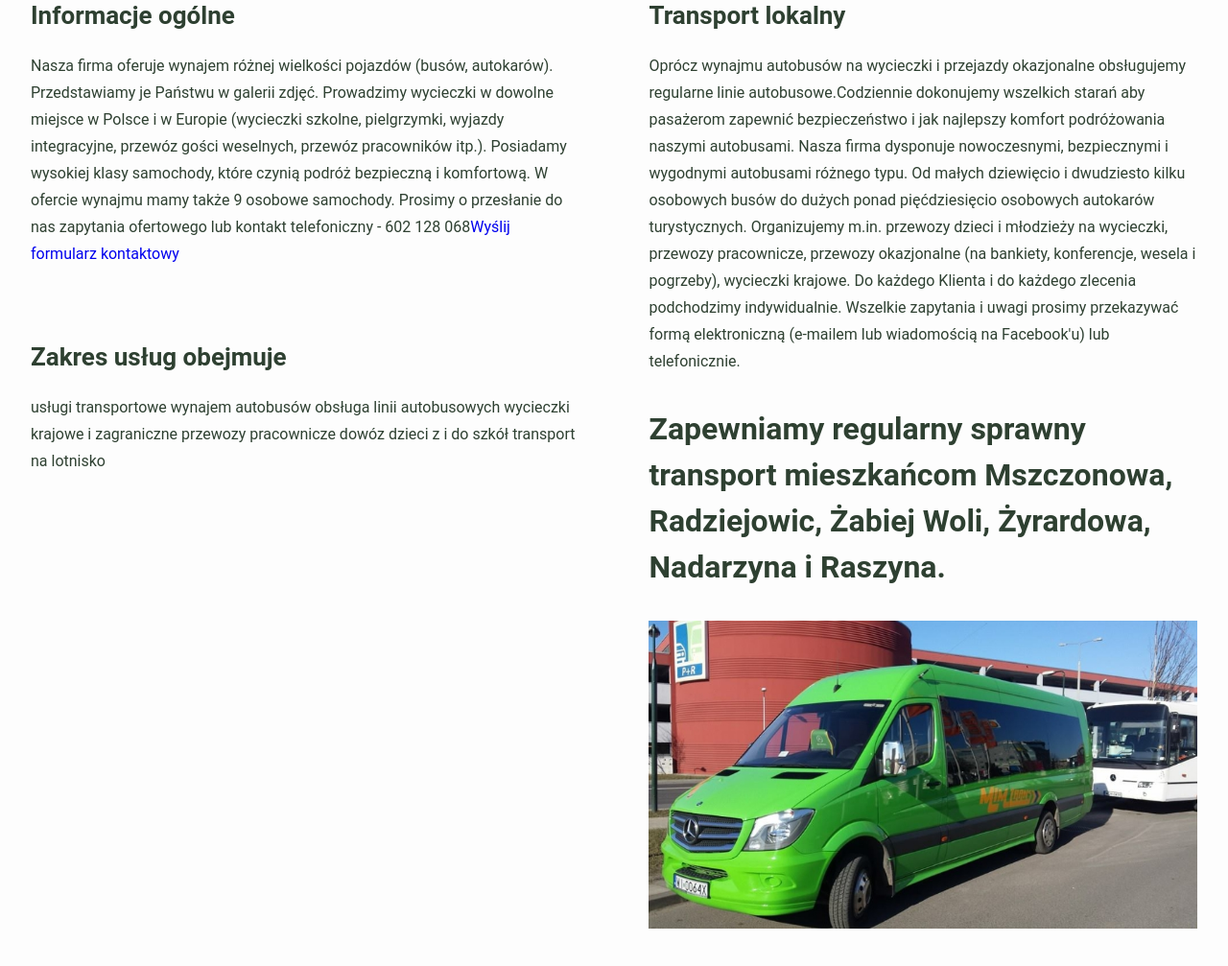
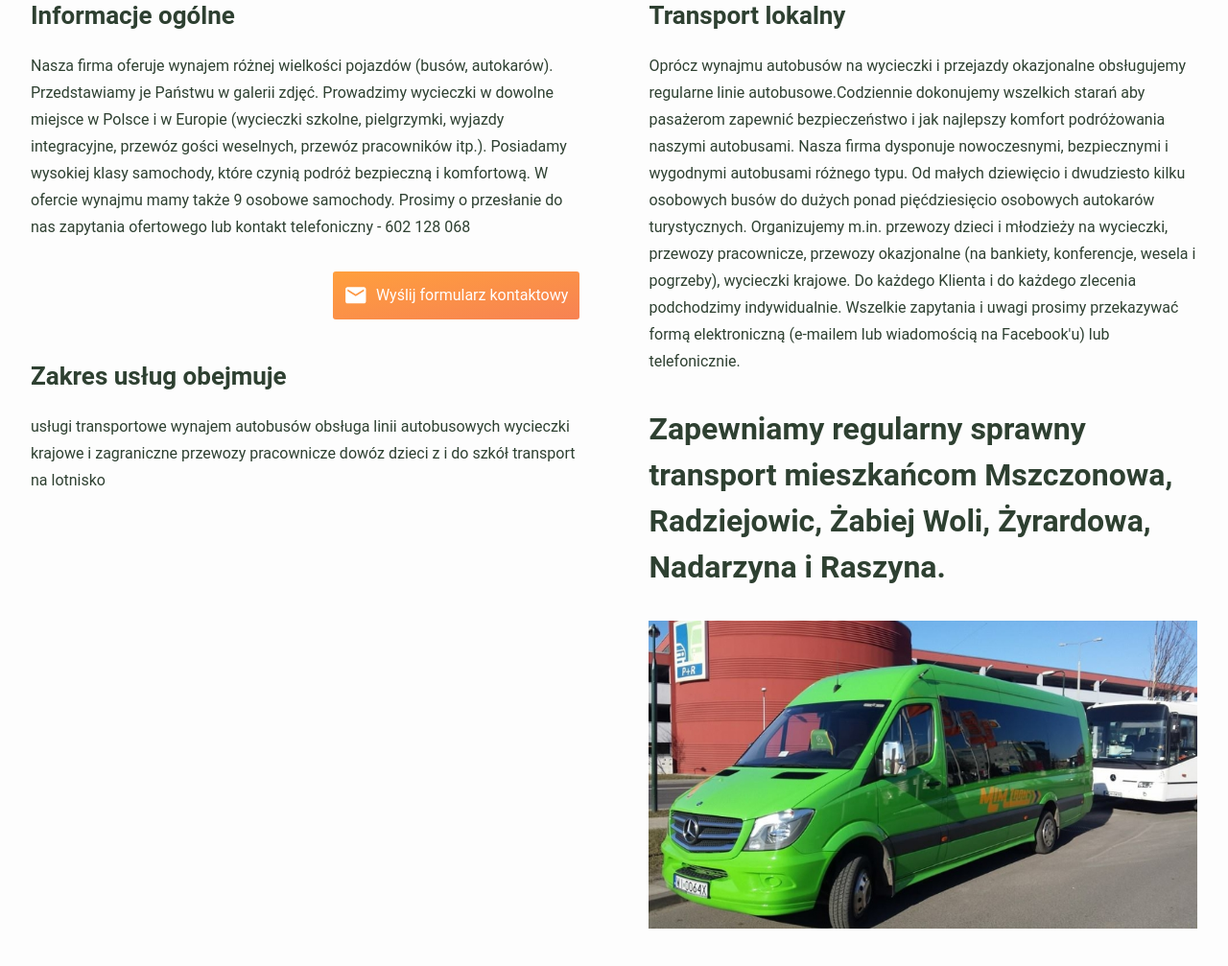
Before and after one commit to KrzysztofGrudzien/mimtrans-landing-page-gatsby, a Gatsby site: page /uslugi in a window 1280 px wide. Shown: the part 703-1710 px from the top of the page at 96% size. Built offline with nearby package versions, Linux system fonts and the light colour scheme; Gatsby itself is replaced by a stand-in of ours.

Commit message:
style the button link redirect to the kontakt page

```diff
--- a/src/pages/uslugi.js
+++ b/src/pages/uslugi.js
@@ -2,6 +2,9 @@ import React from "react"
 import Layout from "../components/Layout"
 import Hero from "../components/Hero"
 import { StaticImage } from "gatsby-plugin-image"
+import { Link } from "gatsby"
+import styled from "styled-components"
+import { MdEmail } from "@react-icons/all-files/md/MdEmail"
 
 const Services = () => {
   return (
@@ -24,10 +27,14 @@ const Services = () => {
                   W ofercie wynajmu mamy także 9 osobowe samochody. Prosimy o
                   przesłanie do nas zapytania ofertowego lub kontakt
                   telefoniczny - 602 128 068
-                  <a href="#">Wyślij formularz kontaktowy</a>
+                  <div className="link-wrapper">
+                    <LinkForm to="/kontakt" className="btn btn-primary">
+                      <MdEmail /> Wyślij formularz kontaktowy
+                    </LinkForm>
+                  </div>
                 </p>
               </article>
-              <article className="services-article mt-5">
+              <article className="services-article mt-8">
                 <h3 className="services-subtitle">Zakres usług obejmuje</h3>
                 <p className="services-description">
                   usługi transportowe wynajem autobusów obsługa linii
@@ -84,4 +91,21 @@ const Services = () => {
   )
 }
 
+const LinkForm = styled(Link)`
+  align-items: center;
+  background-image: linear-gradient(to bottom right, #ff9f3d, #f78253);
+  border-radius: 3px;
+  color: #fff;
+  display: flex;
+  float: right;
+  margin-top: 2rem;
+  padding: 0.7rem;
+
+  svg {
+    height: 1.6rem;
+    margin-right: 0.5rem;
+    width: 1.6rem;
+  }
+`
+
 export default Services
```
